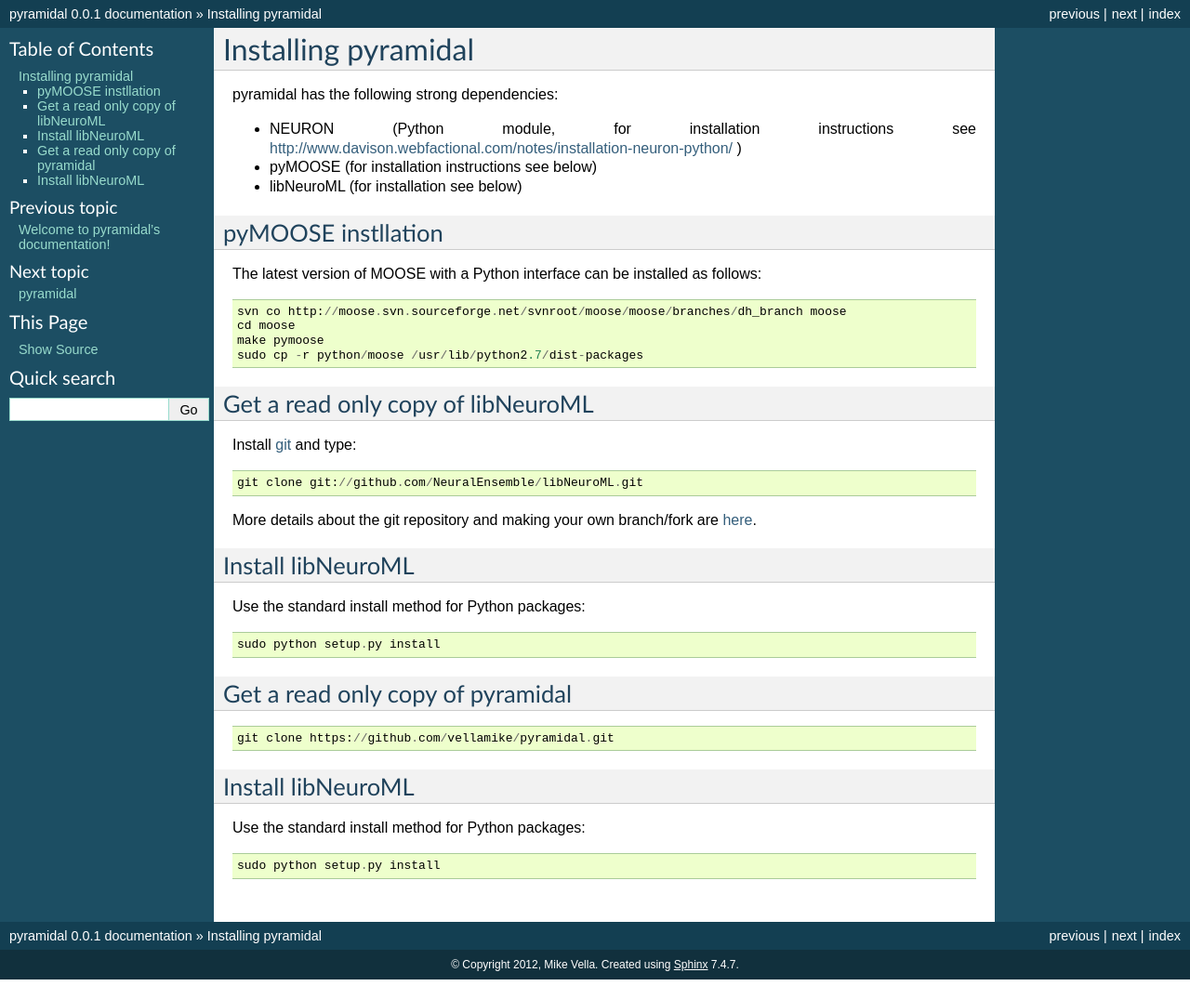
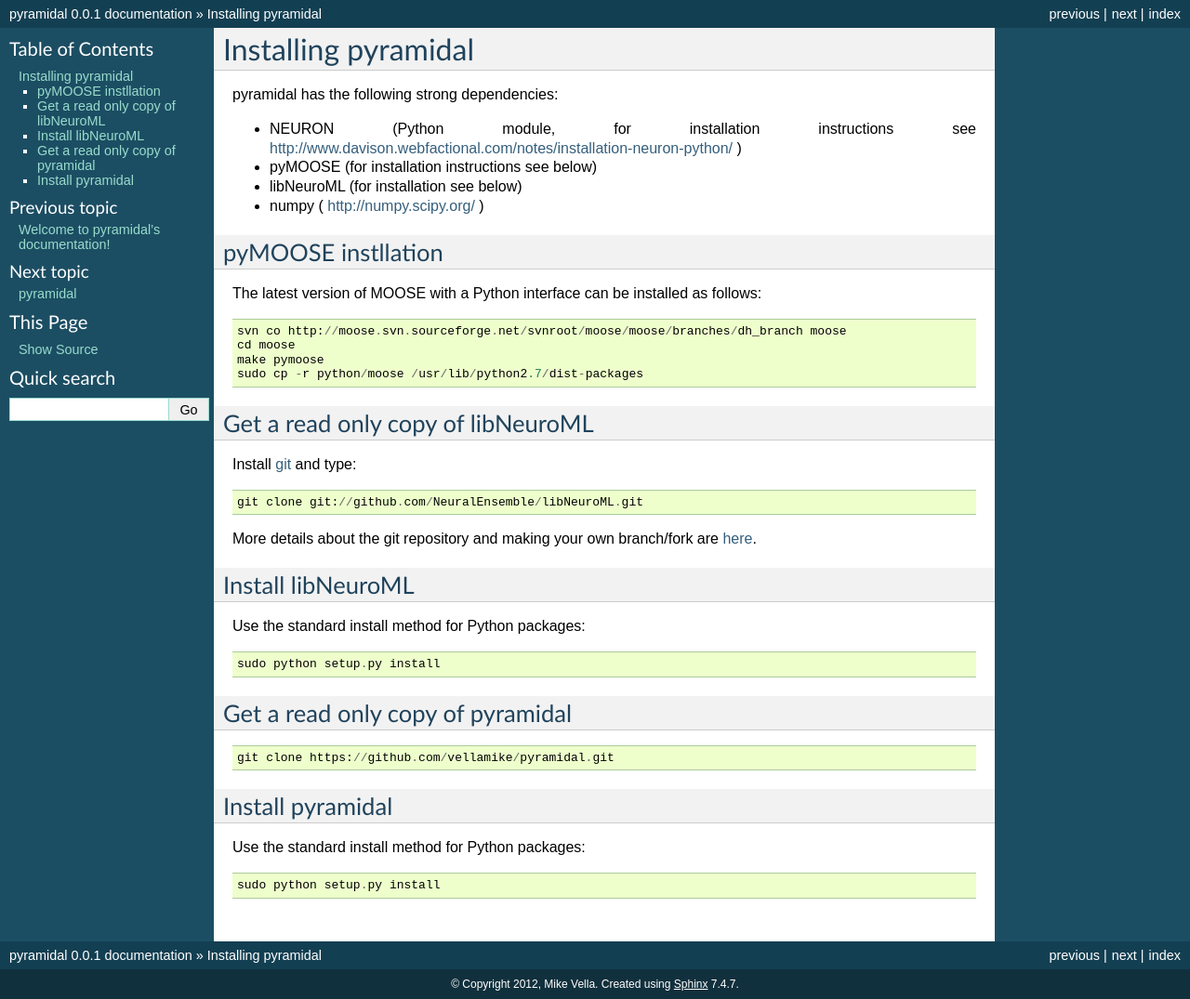
Before and after one commit to vellamike/pyramidal, a Sphinx documentation site: the page built from doc/install.rst, in a window 1280 px wide. Shown: the whole page at 93% size. Built offline with Sphinx 7.4.7, drawn with Linux system fonts in a browser that asks for light colours; before the commit the page ends 1054 px from its top, so only the background shows below that.

Commit message:
documentation fix

```diff
--- a/doc/install.rst
+++ b/doc/install.rst
@@ -9,6 +9,8 @@
 * pyMOOSE (for installation instructions see below)
 
 * libNeuroML (for installation see below)
+
+* numpy ( http://numpy.scipy.org/ )
 
 pyMOOSE instllation
 -------------------
@@ -59,7 +61,7 @@
     git clone https://github.com/vellamike/pyramidal.git
 
 
-Install libNeuroML
+Install pyramidal
 ------------------
 
 Use the standard install method for Python packages:
```
